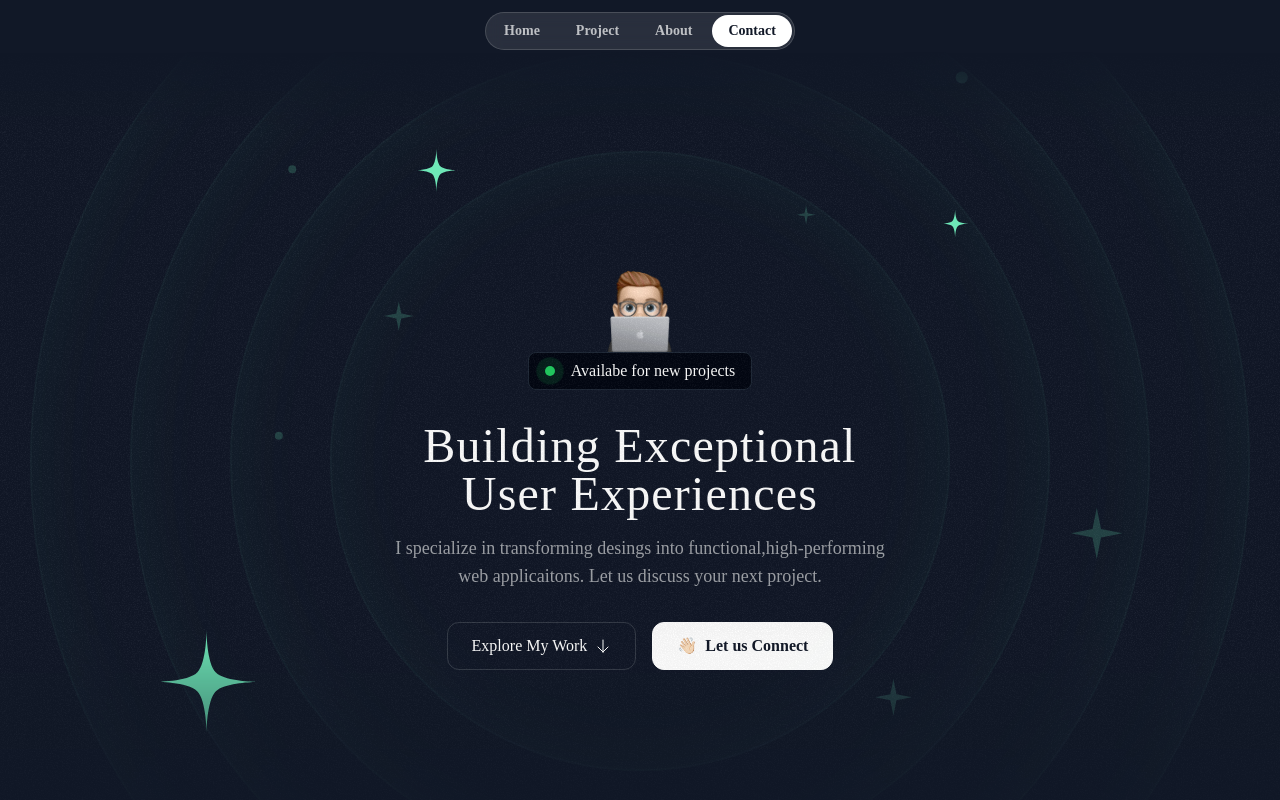
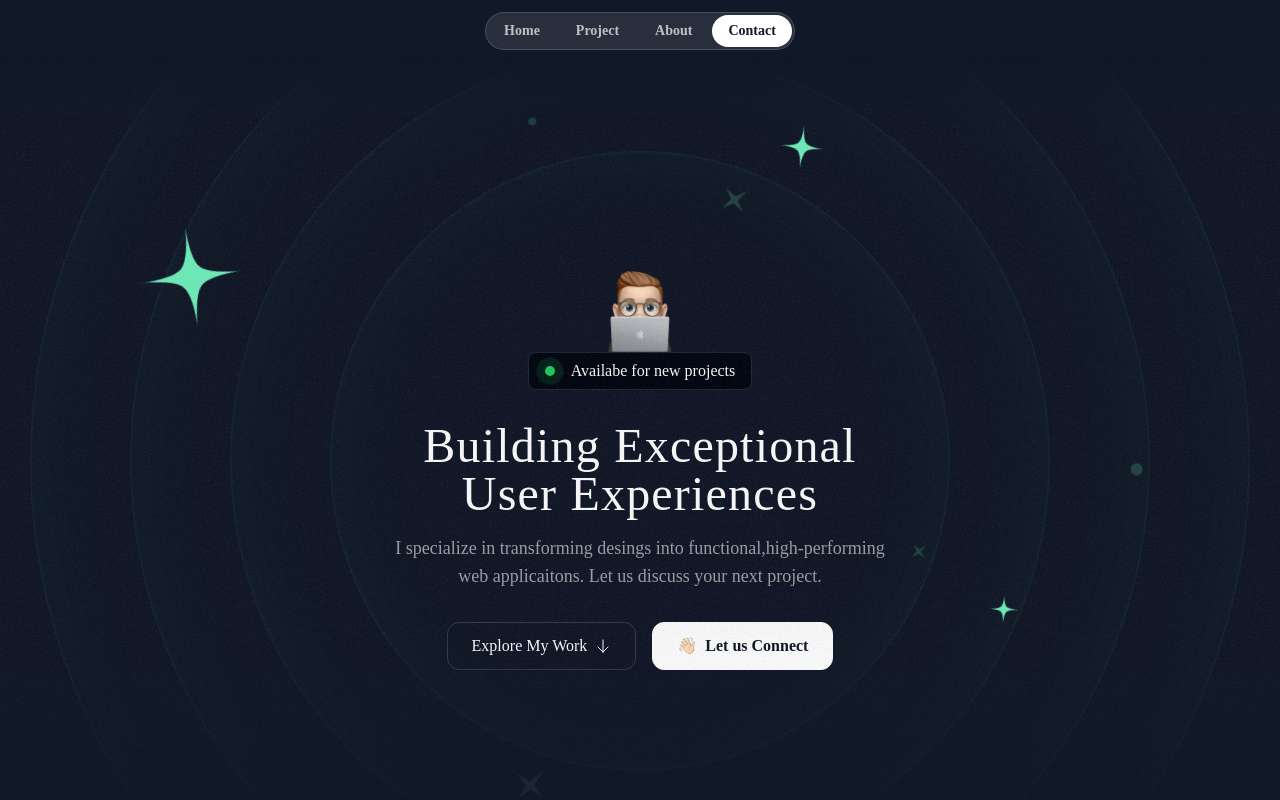
Before and after one commit to YoungthSky/PeterHome, a Next.js app: page / in a window 1280 px wide. Shown: the top 800 px of the page. Built offline with nearby package versions, Linux system fonts and the light colour scheme; a web font is replaced by a local one.

Commit message:
Spin Animation

```diff
--- a/src/components/HeroOrbit.tsx
+++ b/src/components/HeroOrbit.tsx
@@ -1,19 +1,39 @@
 import React, { PropsWithChildren } from "react";
+import { twMerge } from "tailwind-merge";
 
 function HeroOrbit({
   children,
   size,
   rotation,
-}: PropsWithChildren<{ size: number; rotation: number }>) {
+  shouldOrbit,
+  orbitDuration,
+  shouldSpin,
+  spinDuration,
+}: PropsWithChildren<{
+  size: number;
+  rotation: number;
+  shouldOrbit?: boolean;
+  orbitDuration?: string;
+  shouldSpin?: boolean;
+  spinDuration?: string;
+}>) {
   return (
     <div className=" absolute left-1/2 top-1/2 -translate-x-1/2 -translate-y-1/2 ">
       <div
+        className={twMerge(shouldOrbit === true && "animate-spin")}
+        style={{ animationDuration: orbitDuration }}
+      >
+        <div
           className="flex items-start justify-start"
           style={{
+            transform: `rotate(${rotation}deg)`,
             height: `${size}px`,
             width: `${size}px`,
-          transform: `rotate(${rotation}deg)`,
           }}
+        >
+          <div
+            className={twMerge(shouldSpin === true && "animate-spin")}
+            style={{ animationDuration: spinDuration }}
           >
             <div
               className="inline-flex "
@@ -23,6 +43,8 @@ function HeroOrbit({
             </div>
           </div>
         </div>
+      </div>
+    </div>
   );
 }
 
--- a/src/sections/Hero.tsx
+++ b/src/sections/Hero.tsx
@@ -22,38 +22,105 @@ export const HeroSection = () => {
         <div className="size-[1020px] hero-ring"></div>
         <div className="size-[1220px] hero-ring"></div>
         {/* 星星环绕：animation star */}
-        {/* Start */}
-        <HeroOrbit size={800} rotation={-72}>
-          <StartIcon className="size-28 text-emerald-300" />
+        <HeroOrbit
+          size={430}
+          rotation={-14}
+          shouldOrbit
+          orbitDuration="30s"
+          shouldSpin
+          spinDuration="3s"
+        >
+          <SparkleIcon className="size-8 text-emerald-300/20" />
         </HeroOrbit>
-        <HeroOrbit size={550} rotation={10}>
+        <HeroOrbit
+          size={440}
+          rotation={79}
+          shouldOrbit
+          orbitDuration="32s"
+          shouldSpin
+          spinDuration="3s"
+        >
+          <SparkleIcon className="size-5 text-emerald-300/20" />
+        </HeroOrbit>
+        <HeroOrbit
+          size={520}
+          rotation={-41}
+          shouldOrbit
+          orbitDuration="34s"
+          shouldSpin
+          spinDuration="6s"
+        >
+          <div className="size-2 rounded-full bg-emerald-300/20" />
+        </HeroOrbit>
+        <HeroOrbit
+          size={530}
+          rotation={178}
+          shouldOrbit
+          orbitDuration="36s"
+          shouldSpin
+          spinDuration="3s"
+        >
+          <SparkleIcon className="size-10 text-emerald-300/20" />
+        </HeroOrbit>
+        <HeroOrbit
+          size={550}
+          rotation={10}
+          shouldOrbit
+          orbitDuration="38s"
+          shouldSpin
+          spinDuration="6s"
+        >
           <StartIcon className="size-12 text-emerald-300" />
         </HeroOrbit>
-        <HeroOrbit size={590} rotation={98}>
+        <HeroOrbit
+          size={590}
+          rotation={98}
+          shouldOrbit
+          orbitDuration="40s"
+          shouldSpin
+          spinDuration="6s"
+        >
           <StartIcon className="size-8 text-emerald-300" />
         </HeroOrbit>
-        {/* Spark */}
-        <HeroOrbit size={430} rotation={-14}>
-          <SparkleIcon className="size-8 text-emerald-300/20" />
+        <HeroOrbit
+          size={650}
+          rotation={-5}
+          shouldOrbit
+          orbitDuration="42s"
+          shouldSpin
+          spinDuration="6s"
+        >
+          <div className="size-2 rounded-full bg-emerald-300/20" />
         </HeroOrbit>
-        <HeroOrbit size={440} rotation={79}>
-          <SparkleIcon className="size-5 text-emerald-300/20" />
-        </HeroOrbit>
-        <HeroOrbit size={530} rotation={178}>
-          <SparkleIcon className="size-10 text-emerald-300/20" />
-        </HeroOrbit>
-        <HeroOrbit size={710} rotation={144}>
+        <HeroOrbit
+          size={710}
+          rotation={144}
+          shouldOrbit
+          orbitDuration="44s"
+          shouldSpin
+          spinDuration="3s"
+        >
           <SparkleIcon className="size-14 text-emerald-300/20" />
         </HeroOrbit>
-        {/* Cycle */}
-        <HeroOrbit size={720} rotation={85}>
+        <HeroOrbit
+          size={720}
+          rotation={85}
+          shouldOrbit
+          orbitDuration="46s"
+          shouldSpin
+          spinDuration="6s"
+        >
           <div className="size-3 rounded-full bg-emerald-300/20" />
         </HeroOrbit>
-        <HeroOrbit size={520} rotation={-41}>
-          <div className="size-2 rounded-full bg-emerald-300/20" />
-        </HeroOrbit>
-        <HeroOrbit size={650} rotation={-5}>
-          <div className="size-2 rounded-full bg-emerald-300/20" />
+        <HeroOrbit
+          size={800}
+          rotation={-72}
+          shouldOrbit
+          orbitDuration="48s"
+          shouldSpin
+          spinDuration="6s"
+        >
+          <StartIcon className="size-28 text-emerald-300" />
         </HeroOrbit>
       </div>
       <div className="container">
```
Lines whose indentation alone changed are shown as unchanged.
